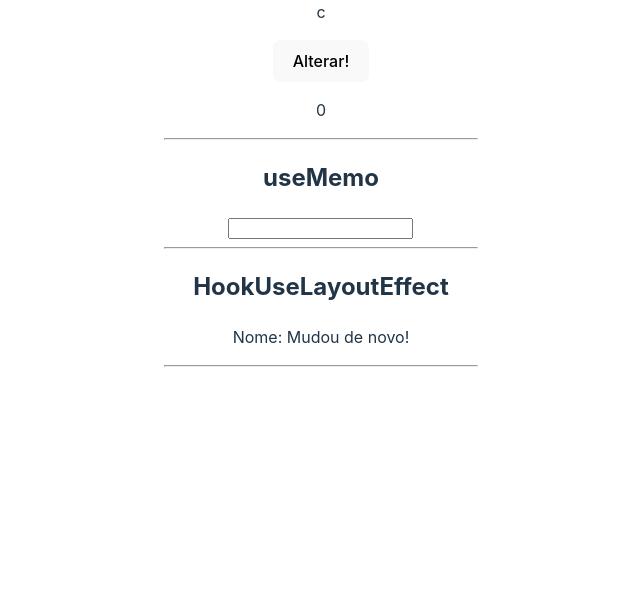
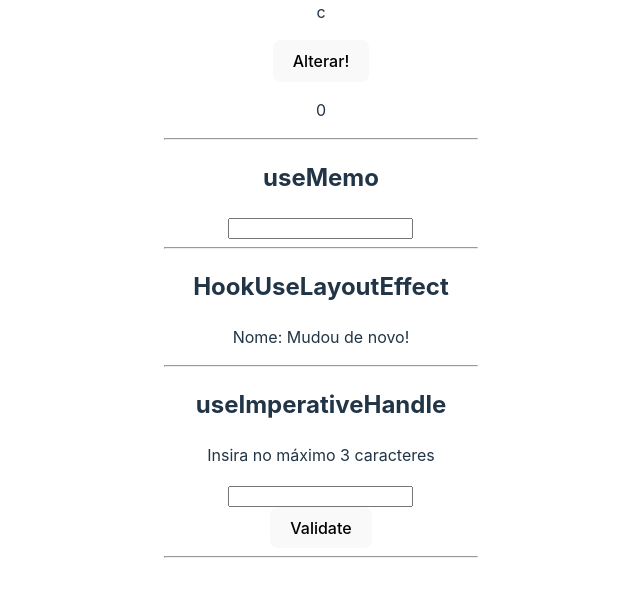
Before and after one commit to rmeIIo/cursoReact, a React (Vite) app in the folder 11_HOOKS/reacthooks/: page / in a window 1280 px wide. Shown: the part 1734-2330 px from the top of the page, without its empty margins (319-959 px from the left). Built offline with nearby package versions, Linux system fonts and the light colour scheme.

Commit message:
useImperativeHandle

```diff
--- /dev/null
+++ b/11_HOOKS/reacthooks/src/components/HookUseImperativeHandle.jsx
@@ -0,0 +1,17 @@
+import { useRef } from "react";
+import SomeComponent from "./SomeComponent";
+
+const HookUseImperativeHandle = () => {
+  const componentRef = useRef();
+
+  return (
+    <div>
+      <h2>useImperativeHandle</h2>
+      <SomeComponent ref={componentRef} />
+      <button onClick={() => componentRef.current.validate()}>Validate</button>
+      <hr />
+    </div>
+  );
+};
+
+export default HookUseImperativeHandle;
--- /dev/null
+++ b/11_HOOKS/reacthooks/src/components/SomeComponent.jsx
@@ -0,0 +1,21 @@
+import { forwardRef, useRef, useImperativeHandle } from "react";
+
+const SomeComponent = forwardRef((props, ref) => {
+  const localInputRef = useRef();
+
+  useImperativeHandle(ref, () => {
+    return {
+      validate: () => {
+        if(localInputRef.current.value.length > 3) {
+          localInputRef.current.value = "";
+        }
+      }
+    }
+  })
+
+  return <div>
+    <p>Insira no máximo 3 caracteres</p>
+    <input type="text" ref={localInputRef} />
+  </div>;
+});
+export default SomeComponent;
--- a/11_HOOKS/reacthooks/src/pages/Home.jsx
+++ b/11_HOOKS/reacthooks/src/pages/Home.jsx
@@ -8,6 +8,7 @@
 import HookUseCallback from "../components/HookUseCallback";
 import HookUseMemo from "../components/HookUseMemo";
 import HookUseLayoutEffect from "../components/HookUseLayoutEffect";
+import HookUseImperativeHandle from "../components/HookUseImperativeHandle";
 
 const Home = () => {
   const { contextValue } = useContext(someContext);
@@ -26,6 +27,7 @@
       <HookUseCallback />
       <HookUseMemo />
       <HookUseLayoutEffect />
+      <HookUseImperativeHandle />
     </div>
   );
 };
```
